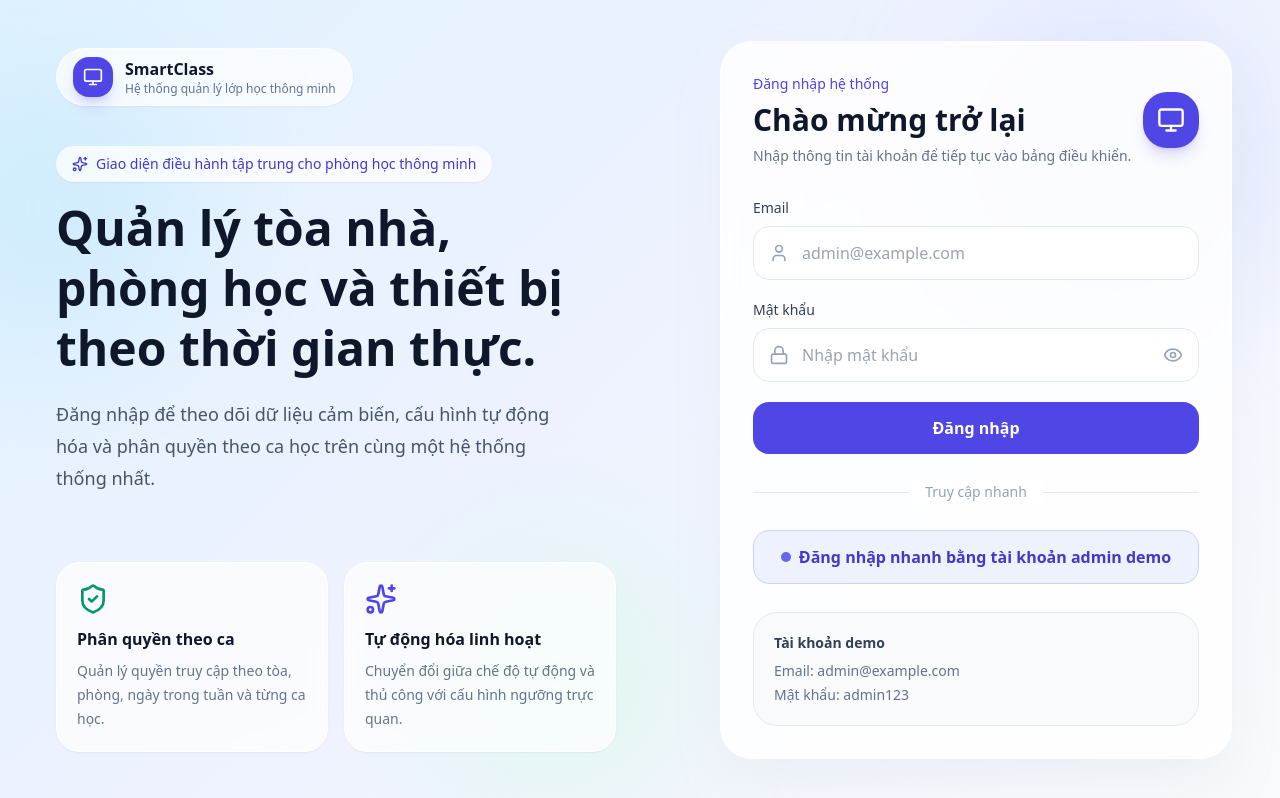
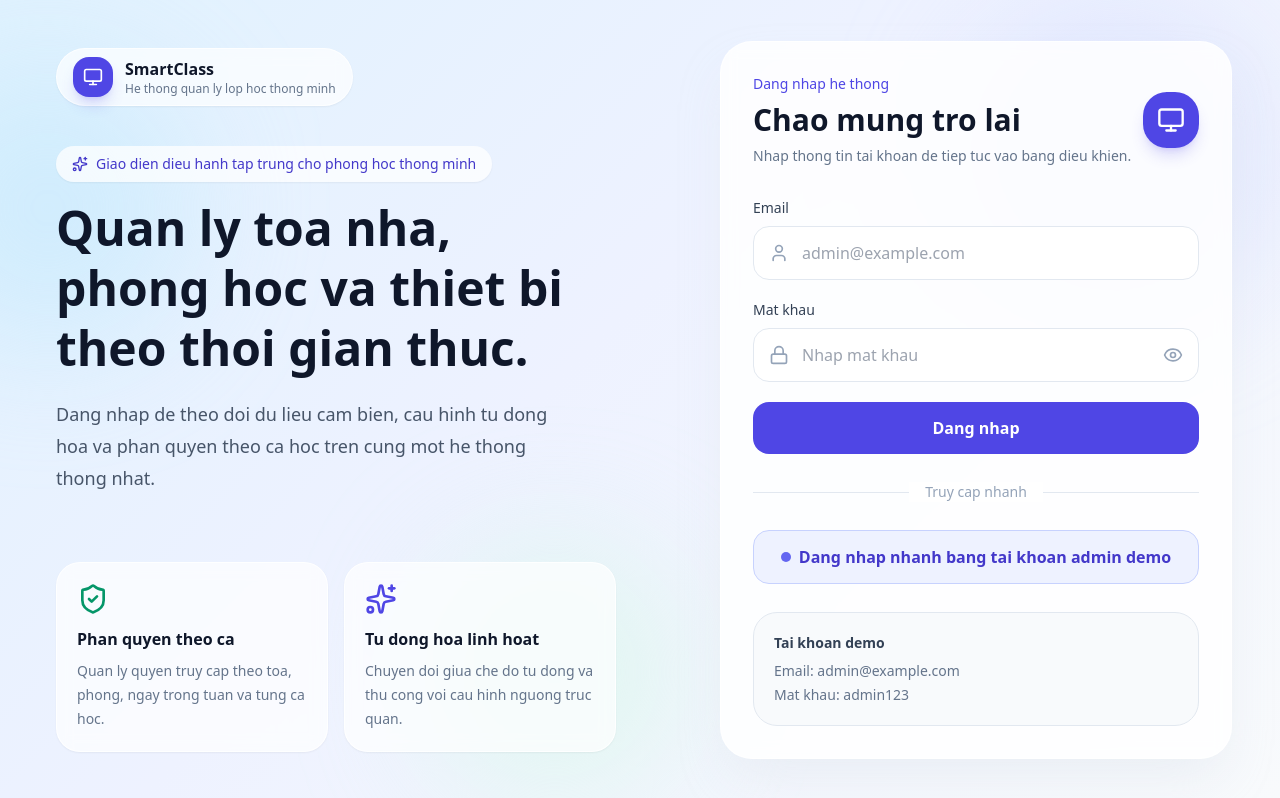
Before and after one commit to Software-Engineering-Web-GR6/web-fontend, a React (Vite) app in the folder smart-classrooms/: page /login in a window 1280 px wide. Built offline with nearby package versions, Linux system fonts and the light colour scheme; no server answers.

Commit message:
fix: stabilize frontend login setup for team sync

```diff
--- a/smart-classrooms/src/pages/Login.tsx
+++ b/smart-classrooms/src/pages/Login.tsx
@@ -54,21 +54,21 @@ const Login: React.FC = () => {
               </div>
               <div>
                 <p className="font-semibold text-slate-900">SmartClass</p>
-                <p className="text-xs text-slate-500">Hệ thống quản lý lớp học thông minh</p>
+                <p className="text-xs text-slate-500">He thong quan ly lop hoc thong minh</p>
               </div>
             </div>
 
             <div className="max-w-xl">
               <p className="mb-4 inline-flex items-center gap-2 rounded-full bg-white/75 px-4 py-2 text-sm font-medium text-indigo-700 shadow-sm">
                 <Sparkles className="h-4 w-4" />
-                Giao diện điều hành tập trung cho phòng học thông minh
+                Giao dien dieu hanh tap trung cho phong hoc thong minh
               </p>
               <h1 className="text-5xl font-bold leading-tight text-slate-900">
-                Quản lý tòa nhà, phòng học và thiết bị theo thời gian thực.
+                Quan ly toa nha, phong hoc va thiet bi theo thoi gian thuc.
               </h1>
               <p className="mt-5 max-w-lg text-lg leading-8 text-slate-600">
-                Đăng nhập để theo dõi dữ liệu cảm biến, cấu hình tự động hóa và phân quyền theo ca học
-                trên cùng một hệ thống thống nhất.
+                Dang nhap de theo doi du lieu cam bien, cau hinh tu dong hoa va phan quyen theo ca hoc
+                tren cung mot he thong thong nhat.
               </p>
             </div>
           </div>
@@ -76,16 +76,16 @@ const Login: React.FC = () => {
           <div className="grid max-w-xl grid-cols-2 gap-4">
             <div className="rounded-3xl border border-white/80 bg-white/70 p-5 shadow-sm backdrop-blur">
               <ShieldCheck className="mb-3 h-8 w-8 text-emerald-600" />
-              <p className="font-semibold text-slate-900">Phân quyền theo ca</p>
+              <p className="font-semibold text-slate-900">Phan quyen theo ca</p>
               <p className="mt-2 text-sm leading-6 text-slate-500">
-                Quản lý quyền truy cập theo tòa, phòng, ngày trong tuần và từng ca học.
+                Quan ly quyen truy cap theo toa, phong, ngay trong tuan va tung ca hoc.
               </p>
             </div>
             <div className="rounded-3xl border border-white/80 bg-white/70 p-5 shadow-sm backdrop-blur">
               <Sparkles className="mb-3 h-8 w-8 text-indigo-600" />
-              <p className="font-semibold text-slate-900">Tự động hóa linh hoạt</p>
+              <p className="font-semibold text-slate-900">Tu dong hoa linh hoat</p>
               <p className="mt-2 text-sm leading-6 text-slate-500">
-                Chuyển đổi giữa chế độ tự động và thủ công với cấu hình ngưỡng trực quan.
+                Chuyen doi giua che do tu dong va thu cong voi cau hinh nguong truc quan.
               </p>
             </div>
           </div>
@@ -95,10 +95,10 @@ const Login: React.FC = () => {
           <div className="w-full max-w-lg rounded-[32px] border border-white/75 bg-white/85 p-8 shadow-2xl shadow-slate-200/70 backdrop-blur">
             <div className="mb-8 flex items-center justify-between">
               <div>
-                <p className="text-sm font-medium text-indigo-600">Đăng nhập hệ thống</p>
-                <h2 className="mt-2 text-3xl font-bold text-slate-900">Chào mừng trở lại</h2>
+                <p className="text-sm font-medium text-indigo-600">Dang nhap he thong</p>
+                <h2 className="mt-2 text-3xl font-bold text-slate-900">Chao mung tro lai</h2>
                 <p className="mt-2 text-sm text-slate-500">
-                  Nhập thông tin tài khoản để tiếp tục vào bảng điều khiển.
+                  Nhap thong tin tai khoan de tiep tuc vao bang dieu khien.
                 </p>
               </div>
               <div className="flex h-14 w-14 items-center justify-center rounded-3xl bg-indigo-600 shadow-lg shadow-indigo-600/20">
@@ -130,14 +130,14 @@ const Login: React.FC = () => {
               </div>
 
               <div>
-                <label className="mb-2 block text-sm font-medium text-slate-700">Mật khẩu</label>
+                <label className="mb-2 block text-sm font-medium text-slate-700">Mat khau</label>
                 <div className="relative">
                   <Lock className="absolute left-4 top-1/2 h-5 w-5 -translate-y-1/2 text-slate-400" />
                   <input
                     type={showPassword ? "text" : "password"}
                     value={password}
                     onChange={(event) => setPassword(event.target.value)}
-                    placeholder="Nhập mật khẩu"
+                    placeholder="Nhap mat khau"
                     className="w-full rounded-2xl border border-slate-200 bg-white px-12 py-3.5 text-slate-900 outline-none transition focus:border-indigo-400 focus:ring-4 focus:ring-indigo-100"
                     required
                   />
@@ -156,7 +156,7 @@ const Login: React.FC = () => {
                 disabled={isLoading}
                 className="w-full rounded-2xl bg-indigo-600 px-4 py-3.5 font-semibold text-white transition hover:bg-indigo-700 focus:ring-4 focus:ring-indigo-200 disabled:cursor-not-allowed disabled:opacity-50"
               >
-                {isLoading ? "Đang đăng nhập..." : "Đăng nhập"}
+                {isLoading ? "Dang dang nhap..." : "Dang nhap"}
               </button>
             </form>
 
@@ -165,7 +165,7 @@ const Login: React.FC = () => {
                 <div className="w-full border-t border-slate-200" />
               </div>
               <div className="relative flex justify-center text-sm">
-                <span className="bg-white px-4 text-slate-400">Truy cập nhanh</span>
+                <span className="bg-white px-4 text-slate-400">Truy cap nhanh</span>
               </div>
             </div>
 
@@ -176,14 +176,14 @@ const Login: React.FC = () => {
               className="flex w-full items-center justify-center gap-2 rounded-2xl border border-indigo-200 bg-indigo-50 px-4 py-3.5 font-semibold text-indigo-700 transition hover:bg-indigo-100 disabled:opacity-50"
             >
               <div className="h-2.5 w-2.5 rounded-full bg-indigo-500" />
-              Đăng nhập nhanh bằng tài khoản admin demo
+              Dang nhap nhanh bang tai khoan admin demo
             </button>
 
             <div className="mt-7 rounded-3xl border border-slate-200 bg-slate-50 p-5">
-              <p className="mb-2 text-sm font-semibold text-slate-700">Tài khoản demo</p>
+              <p className="mb-2 text-sm font-semibold text-slate-700">Tai khoan demo</p>
               <div className="space-y-1 text-sm text-slate-500">
                 <p>Email: admin@example.com</p>
-                <p>Mật khẩu: admin123</p>
+                <p>Mat khau: admin123</p>
               </div>
             </div>
           </div>
--- a/smart-classrooms/src/store/authStore.ts
+++ b/smart-classrooms/src/store/authStore.ts
@@ -32,7 +32,7 @@ export const useAuthStore = create<AuthState>()(
             error:
               error.response?.data?.detail ||
               error.response?.data?.message ||
-              "Đăng nhập thất bại",
+              "Dang nhap that bai",
           });
           throw error;
         }
```
Also changed, not shown: 2 other files (tests, documents, lock files or other folders).
